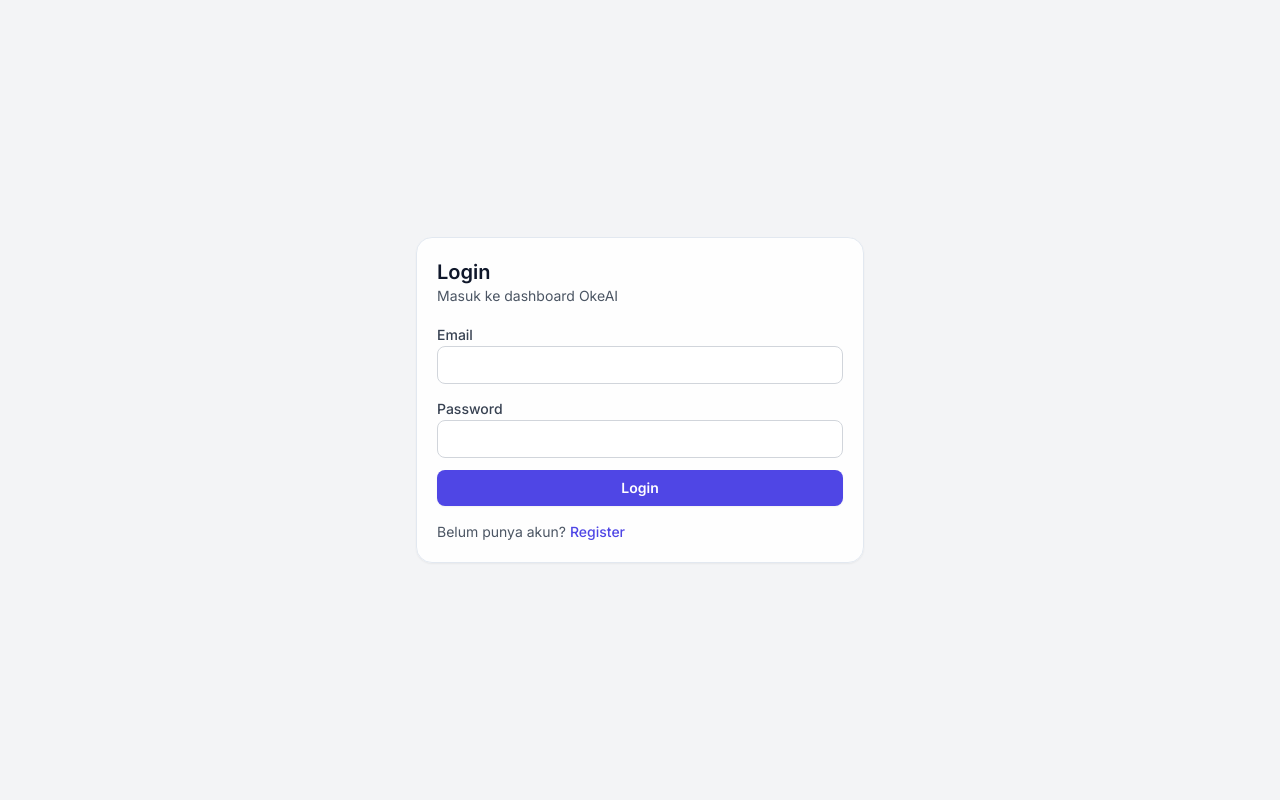
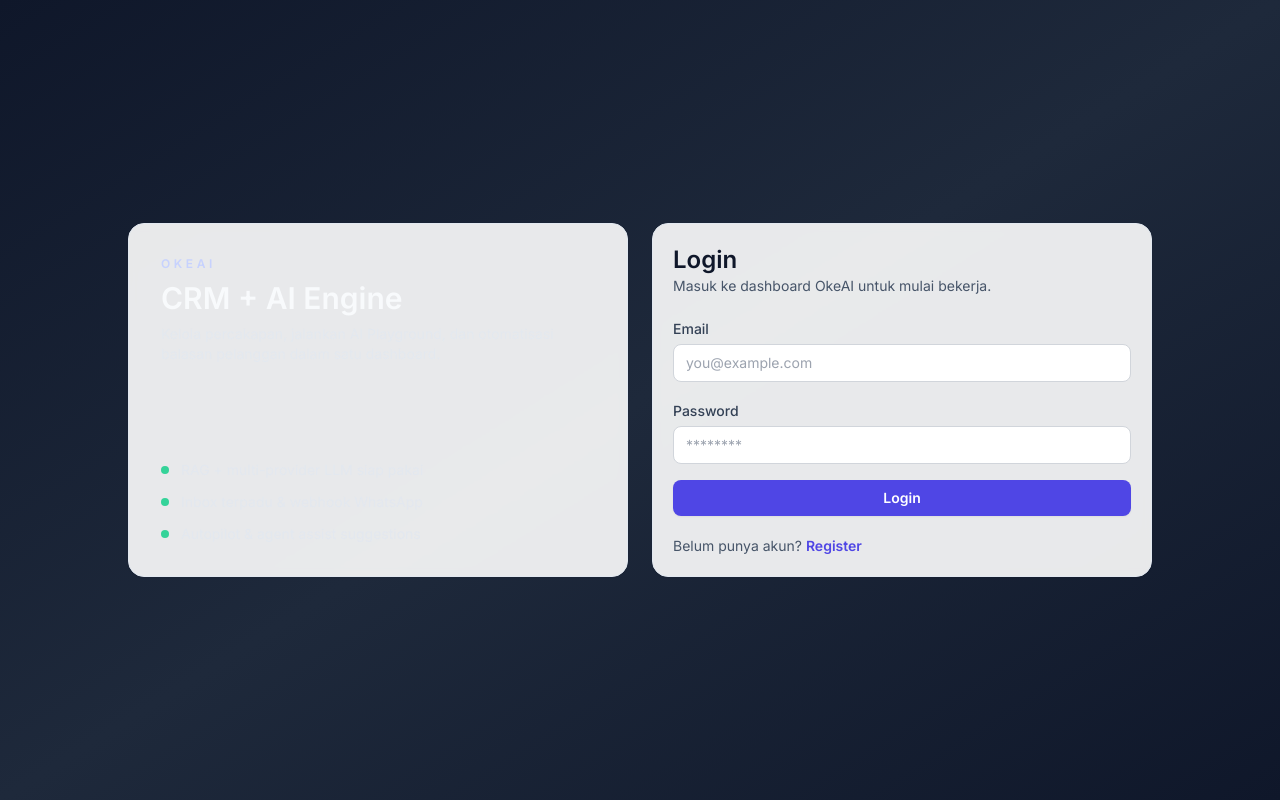
Before and after one commit to GedeOke/Oke.AI, a React (Vite) app in the folder frontend/: page /login in a window 1280 px wide. Built offline with nearby package versions, Linux system fonts and the light colour scheme; no server answers.

Commit message:
style(auth): redesign login/register with modern minimal layout

```diff
--- a/frontend/src/pages/Login.jsx
+++ b/frontend/src/pages/Login.jsx
@@ -28,33 +28,73 @@ export default function Login() {
   };
 
   return (
-    <div className="min-h-screen flex items-center justify-center bg-gray-100 px-4">
-      <Card className="w-full max-w-md space-y-4">
+    <div className="min-h-screen bg-gradient-to-br from-slate-900 via-slate-800 to-slate-900 text-slate-50 flex items-center justify-center px-4">
+      <div className="grid grid-cols-1 md:grid-cols-2 w-full max-w-5xl gap-6">
+        <div className="hidden md:flex flex-col justify-between glass-card rounded-2xl p-8 bg-white/5 border border-white/10">
           <div>
-          <h1 className="text-xl font-semibold">Login</h1>
-          <p className="text-sm text-gray-600">Masuk ke dashboard OkeAI</p>
+            <p className="text-xs uppercase tracking-[0.3em] text-indigo-200 font-semibold">OkeAI</p>
+            <h2 className="text-3xl font-semibold mt-2">CRM + AI Engine</h2>
+            <p className="text-sm text-slate-200/80 mt-2">
+              Kelola percakapan, jalankan AI Playground, dan otomatisasi balasan pelanggan dalam satu dashboard.
+            </p>
+          </div>
+          <div className="space-y-3 text-sm text-slate-200/90">
+            <div className="flex items-center gap-3">
+              <span className="w-2 h-2 rounded-full bg-emerald-400" />
+              <p>RAG + multi-provider LLM siap pakai</p>
+            </div>
+            <div className="flex items-center gap-3">
+              <span className="w-2 h-2 rounded-full bg-emerald-400" />
+              <p>Inbox terpadu & webhook WhatsApp</p>
+            </div>
+            <div className="flex items-center gap-3">
+              <span className="w-2 h-2 rounded-full bg-emerald-400" />
+              <p>Autopilot & agent assist suggestions</p>
+            </div>
+          </div>
+        </div>
+
+        <Card className="w-full max-w-lg mx-auto space-y-5">
+          <div>
+            <h1 className="text-2xl font-semibold text-slate-900">Login</h1>
+            <p className="text-sm text-slate-600">Masuk ke dashboard OkeAI untuk mulai bekerja.</p>
           </div>
           {error && <p className="text-sm text-red-600">Error: {JSON.stringify(error)}</p>}
-        <form className="space-y-3" onSubmit={handleSubmit}>
+          <form className="space-y-4" onSubmit={handleSubmit}>
             <div>
-            <label className="text-sm font-medium text-gray-700">Email</label>
-            <Input type="email" value={email} onChange={(e) => setEmail(e.target.value)} required />
+              <label className="text-sm font-medium text-slate-700">Email</label>
+              <Input
+                type="email"
+                value={email}
+                onChange={(e) => setEmail(e.target.value)}
+                required
+                placeholder="you@example.com"
+                className="mt-1"
+              />
             </div>
             <div>
-            <label className="text-sm font-medium text-gray-700">Password</label>
-            <Input type="password" value={password} onChange={(e) => setPassword(e.target.value)} required />
+              <label className="text-sm font-medium text-slate-700">Password</label>
+              <Input
+                type="password"
+                value={password}
+                onChange={(e) => setPassword(e.target.value)}
+                required
+                placeholder="********"
+                className="mt-1"
+              />
             </div>
             <Button type="submit" className="w-full" disabled={loading}>
               {loading ? "Loading..." : "Login"}
             </Button>
           </form>
-        <p className="text-sm text-gray-600">
+          <p className="text-sm text-slate-600">
             Belum punya akun?{" "}
-          <Link className="text-indigo-600 font-medium" to="/register">
+            <Link className="text-indigo-600 font-semibold" to="/register">
               Register
             </Link>
           </p>
         </Card>
       </div>
+    </div>
   );
 }
--- a/frontend/src/pages/Register.jsx
+++ b/frontend/src/pages/Register.jsx
@@ -29,37 +29,83 @@ export default function Register() {
   };
 
   return (
-    <div className="min-h-screen flex items-center justify-center bg-gray-100 px-4">
-      <Card className="w-full max-w-md space-y-4">
+    <div className="min-h-screen bg-gradient-to-br from-slate-900 via-slate-800 to-slate-900 text-slate-50 flex items-center justify-center px-4">
+      <div className="grid grid-cols-1 md:grid-cols-2 w-full max-w-5xl gap-6">
+        <div className="hidden md:flex flex-col justify-between glass-card rounded-2xl p-8 bg-white/5 border border-white/10">
           <div>
-          <h1 className="text-xl font-semibold">Register</h1>
-          <p className="text-sm text-gray-600">Buat akun baru OkeAI</p>
+            <p className="text-xs uppercase tracking-[0.3em] text-indigo-200 font-semibold">OkeAI</p>
+            <h2 className="text-3xl font-semibold mt-2">Daftar & Mulai</h2>
+            <p className="text-sm text-slate-200/80 mt-2">
+              Buat akun, dapatkan organisasi default, dan mulai uji AI Engine serta inbox WhatsApp/omnichannel.
+            </p>
+          </div>
+          <div className="space-y-3 text-sm text-slate-200/90">
+            <div className="flex items-center gap-3">
+              <span className="w-2 h-2 rounded-full bg-emerald-400" />
+              <p>Org default otomatis dibuat saat register</p>
+            </div>
+            <div className="flex items-center gap-3">
+              <span className="w-2 h-2 rounded-full bg-emerald-400" />
+              <p>AI Playground untuk prompt & RAG</p>
+            </div>
+            <div className="flex items-center gap-3">
+              <span className="w-2 h-2 rounded-full bg-emerald-400" />
+              <p>Inbox sederhana dengan balasan AI</p>
+            </div>
+          </div>
+        </div>
+
+        <Card className="w-full max-w-lg mx-auto space-y-5">
+          <div>
+            <h1 className="text-2xl font-semibold text-slate-900">Register</h1>
+            <p className="text-sm text-slate-600">Buat akun baru OkeAI.</p>
           </div>
           {error && <p className="text-sm text-red-600">Error: {JSON.stringify(error)}</p>}
-        <form className="space-y-3" onSubmit={handleSubmit}>
+          <form className="space-y-4" onSubmit={handleSubmit}>
             <div>
-            <label className="text-sm font-medium text-gray-700">Nama Lengkap</label>
-            <Input value={fullName} onChange={(e) => setFullName(e.target.value)} required />
+              <label className="text-sm font-medium text-slate-700">Nama Lengkap</label>
+              <Input
+                value={fullName}
+                onChange={(e) => setFullName(e.target.value)}
+                required
+                placeholder="Nama lengkap"
+                className="mt-1"
+              />
             </div>
             <div>
-            <label className="text-sm font-medium text-gray-700">Email</label>
-            <Input type="email" value={email} onChange={(e) => setEmail(e.target.value)} required />
+              <label className="text-sm font-medium text-slate-700">Email</label>
+              <Input
+                type="email"
+                value={email}
+                onChange={(e) => setEmail(e.target.value)}
+                required
+                placeholder="you@example.com"
+                className="mt-1"
+              />
             </div>
             <div>
-            <label className="text-sm font-medium text-gray-700">Password</label>
-            <Input type="password" value={password} onChange={(e) => setPassword(e.target.value)} required />
+              <label className="text-sm font-medium text-slate-700">Password</label>
+              <Input
+                type="password"
+                value={password}
+                onChange={(e) => setPassword(e.target.value)}
+                required
+                placeholder="********"
+                className="mt-1"
+              />
             </div>
             <Button type="submit" className="w-full" disabled={loading}>
               {loading ? "Loading..." : "Register"}
             </Button>
           </form>
-        <p className="text-sm text-gray-600">
+          <p className="text-sm text-slate-600">
             Sudah punya akun?{" "}
-          <Link className="text-indigo-600 font-medium" to="/login">
+            <Link className="text-indigo-600 font-semibold" to="/login">
               Login
             </Link>
           </p>
         </Card>
       </div>
+    </div>
   );
 }
```
Lines whose indentation alone changed are shown as unchanged.
